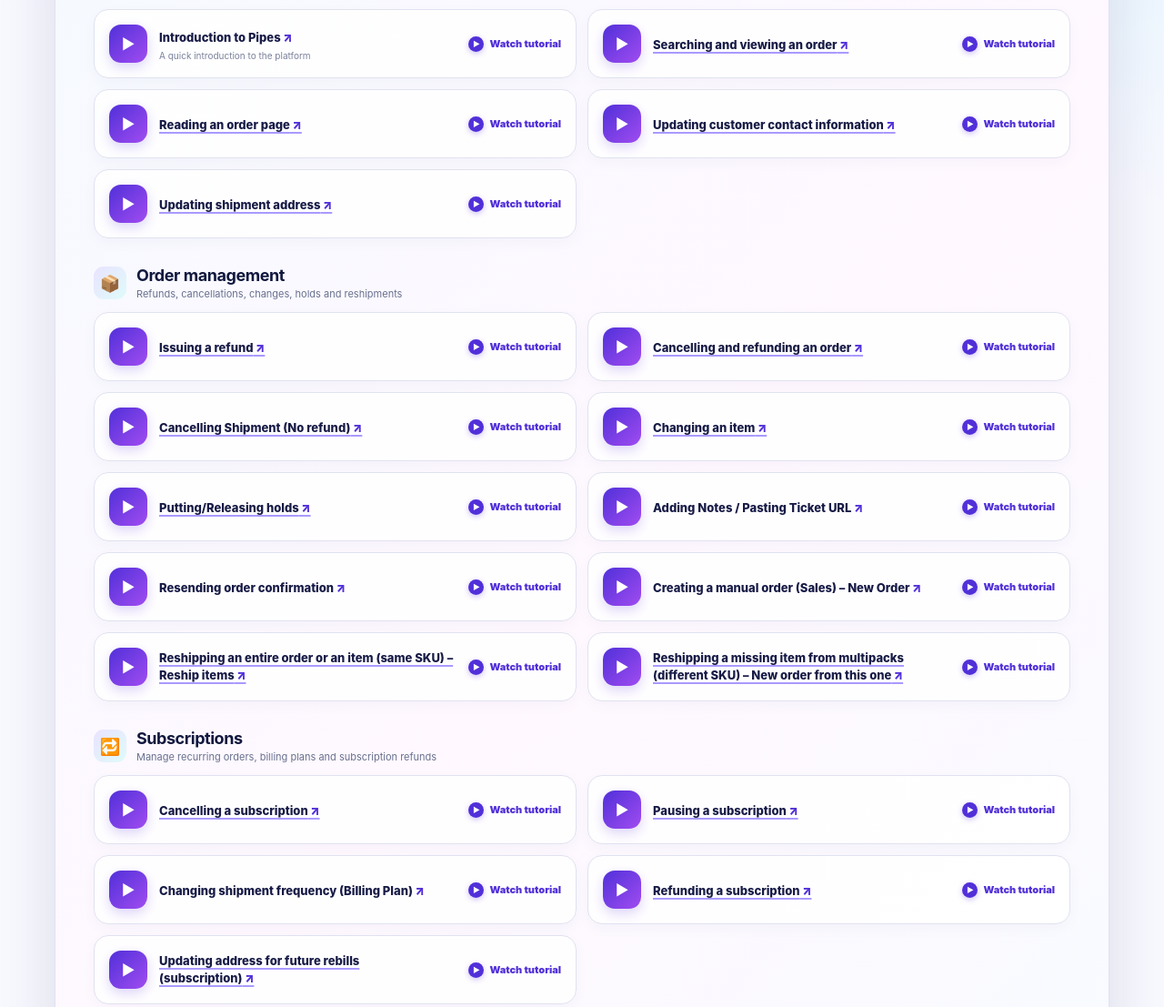
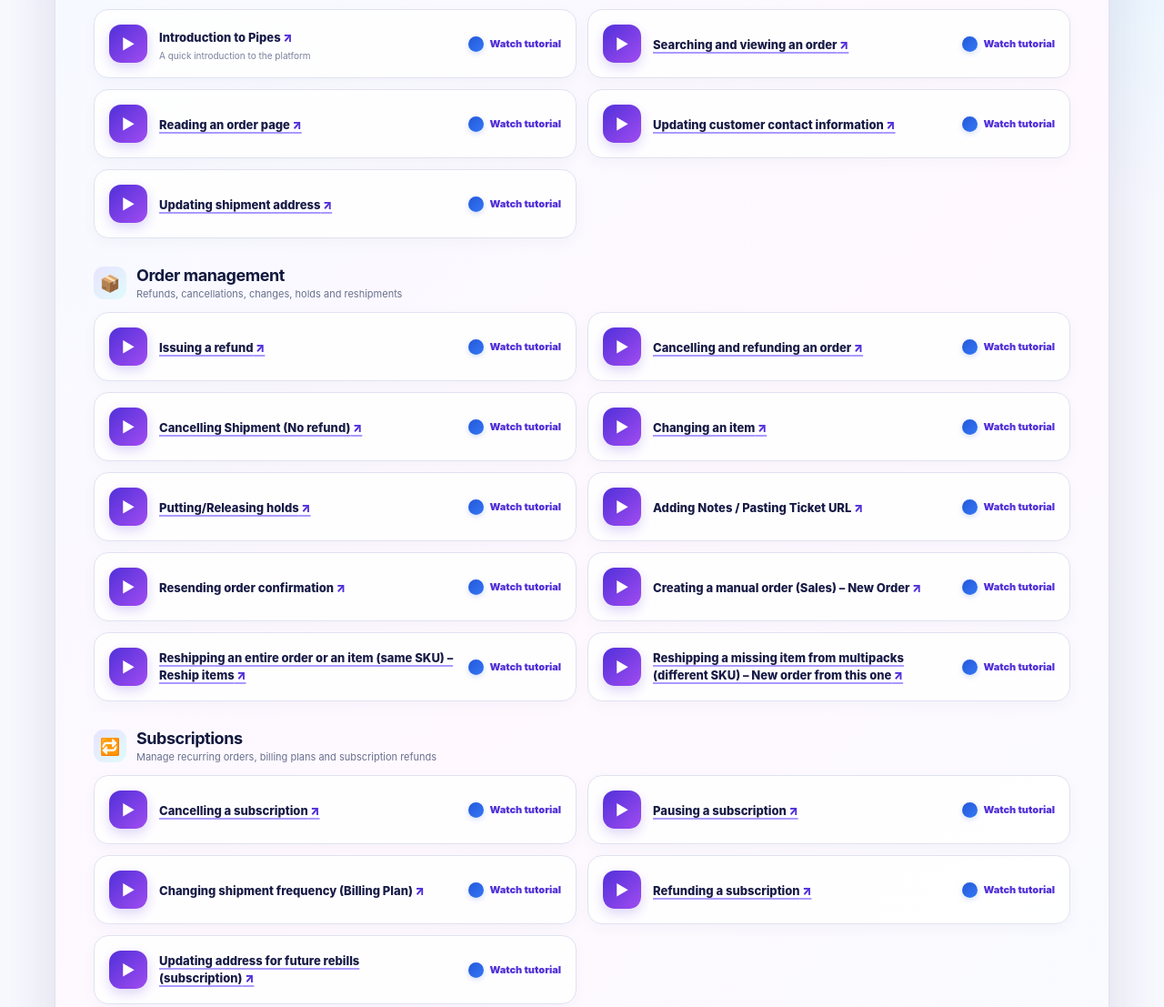
Before and after one commit to kohleen26/pipes-video-tutorial, a plain HTML site: page index.html in a window 1280 px wide. Shown: the part 786-1893 px from the top of the page at 91% size. Drawn offline with Linux system fonts and the light colour scheme.

Commit message:
Update tutorial icon styling to blue without play triangle

```diff
--- a/index.html
+++ b/index.html
@@ -40,7 +40,7 @@ h1 span{color:var(--cyan)}
 .topic-copy{flex:1;min-width:0}
 .topic-title{display:inline-block;margin:0;color:#171b46;font-size:13px;font-weight:850;line-height:1.45}.topic-title::after{content:" ↗";color:#5130d9;font-weight:950;white-space:nowrap}.manual-link{text-decoration:underline;text-decoration-color:#a99aff;text-decoration-thickness:1.5px;text-underline-offset:3px}.manual-link:hover{color:#5130d9;text-decoration-color:#5130d9}
 .topic-note{margin:4px 0 0;color:#7a809b;font-size:10px}
-.topic-link{display:inline-flex;align-items:center;gap:6px;flex:0 0 auto;color:#5130d9;text-decoration:none;font-size:11px;font-weight:950;white-space:nowrap}.watch-icon{display:inline-grid;place-items:center;width:17px;height:17px;border-radius:50%;background:#5130d9;color:#fff;font-size:8px;line-height:1;box-shadow:0 2px 6px #5130d94a}
+.topic-link{display:inline-flex;align-items:center;gap:6px;flex:0 0 auto;color:#5130d9;text-decoration:none;font-size:11px;font-weight:950;white-space:nowrap}.watch-icon{display:inline-block;width:17px;height:17px;flex:0 0 17px;border-radius:50%;background:linear-gradient(135deg,#2458d8,#3478f6);box-shadow:0 2px 6px #2458d833}
 .topic-link:hover{text-decoration:underline}
 .pending{background:#fafaff;border-style:dashed;box-shadow:none}
 .pending .play{background:#e9eaf4;color:#8a8fa9;box-shadow:none}
@@ -76,34 +76,34 @@ h1 span{color:var(--cyan)}
 <section class="section" data-section="Getting started">
 <div class="section-head"><div class="section-icon">🚀</div><div><h2>Getting started</h2><p class="section-sub">Learn the basics and navigate an order</p></div></div>
 <div class="grid">
-<article class="topic" data-title="Introduction to Pipes" data-category="Getting started"><div class="play">▶</div><div class="topic-copy"><p class="topic-title">Introduction to Pipes</p><p class="topic-note">A quick introduction to the platform</p></div><a class="topic-link" href="https://www.loom.com/share/036e6c49bbb2443691986a721a5525a3" target="_blank" rel="noopener noreferrer"><span class="watch-icon" aria-hidden="true">▶</span>Watch tutorial</a></article>
-<article class="topic" data-title="Searching and viewing an order" data-category="Getting started"><div class="play">▶</div><div class="topic-copy"><a class="topic-title manual-link" href="https://docs.fourammedia.com/handbook/cs/find-an-order" target="_blank" rel="noopener noreferrer">Searching and viewing an order</a></div><a class="topic-link" href="https://www.loom.com/share/d094d0199ed54a57a2449b8f56d4c7d2" target="_blank" rel="noopener noreferrer"><span class="watch-icon" aria-hidden="true">▶</span>Watch tutorial</a></article>
-<article class="topic" data-title="Reading an order page" data-category="Getting started"><div class="play">▶</div><div class="topic-copy"><a class="topic-title manual-link" href="https://docs.fourammedia.com/handbook/cs/read-an-order" target="_blank" rel="noopener noreferrer">Reading an order page</a></div><a class="topic-link" href="https://www.loom.com/share/3d6f6010075e4befa036e0eb13ef4853" target="_blank" rel="noopener noreferrer"><span class="watch-icon" aria-hidden="true">▶</span>Watch tutorial</a></article>
-<article class="topic" data-title="Updating customer contact information" data-category="Getting started"><div class="play">▶</div><div class="topic-copy"><a class="topic-title manual-link" href="https://docs.fourammedia.com/handbook/cs/update-contact-details" target="_blank" rel="noopener noreferrer">Updating customer contact information</a></div><a class="topic-link" href="https://www.loom.com/share/acff68fb099c43cd8c37ff998afc7946" target="_blank" rel="noopener noreferrer"><span class="watch-icon" aria-hidden="true">▶</span>Watch tutorial</a></article>
-<article class="topic" data-title="Updating shipment address" data-category="Getting started"><div class="play">▶</div><div class="topic-copy"><a class="topic-title manual-link" href="https://docs.fourammedia.com/handbook/cs/shipments" target="_blank" rel="noopener noreferrer">Updating shipment address</a></div><a class="topic-link" href="https://www.loom.com/share/1883bb22e98d4157b0391b0bc08f4a14" target="_blank" rel="noopener noreferrer"><span class="watch-icon" aria-hidden="true">▶</span>Watch tutorial</a></article>
+<article class="topic" data-title="Introduction to Pipes" data-category="Getting started"><div class="play">▶</div><div class="topic-copy"><p class="topic-title">Introduction to Pipes</p><p class="topic-note">A quick introduction to the platform</p></div><a class="topic-link" href="https://www.loom.com/share/036e6c49bbb2443691986a721a5525a3" target="_blank" rel="noopener noreferrer"><span class="watch-icon" aria-hidden="true"></span>Watch tutorial</a></article>
+<article class="topic" data-title="Searching and viewing an order" data-category="Getting started"><div class="play">▶</div><div class="topic-copy"><a class="topic-title manual-link" href="https://docs.fourammedia.com/handbook/cs/find-an-order" target="_blank" rel="noopener noreferrer">Searching and viewing an order</a></div><a class="topic-link" href="https://www.loom.com/share/d094d0199ed54a57a2449b8f56d4c7d2" target="_blank" rel="noopener noreferrer"><span class="watch-icon" aria-hidden="true"></span>Watch tutorial</a></article>
+<article class="topic" data-title="Reading an order page" data-category="Getting started"><div class="play">▶</div><div class="topic-copy"><a class="topic-title manual-link" href="https://docs.fourammedia.com/handbook/cs/read-an-order" target="_blank" rel="noopener noreferrer">Reading an order page</a></div><a class="topic-link" href="https://www.loom.com/share/3d6f6010075e4befa036e0eb13ef4853" target="_blank" rel="noopener noreferrer"><span class="watch-icon" aria-hidden="true"></span>Watch tutorial</a></article>
+<article class="topic" data-title="Updating customer contact information" data-category="Getting started"><div class="play">▶</div><div class="topic-copy"><a class="topic-title manual-link" href="https://docs.fourammedia.com/handbook/cs/update-contact-details" target="_blank" rel="noopener noreferrer">Updating customer contact information</a></div><a class="topic-link" href="https://www.loom.com/share/acff68fb099c43cd8c37ff998afc7946" target="_blank" rel="noopener noreferrer"><span class="watch-icon" aria-hidden="true"></span>Watch tutorial</a></article>
+<article class="topic" data-title="Updating shipment address" data-category="Getting started"><div class="play">▶</div><div class="topic-copy"><a class="topic-title manual-link" href="https://docs.fourammedia.com/handbook/cs/shipments" target="_blank" rel="noopener noreferrer">Updating shipment address</a></div><a class="topic-link" href="https://www.loom.com/share/1883bb22e98d4157b0391b0bc08f4a14" target="_blank" rel="noopener noreferrer"><span class="watch-icon" aria-hidden="true"></span>Watch tutorial</a></article>
 </div></section>
 <section class="section" data-section="Order management">
 <div class="section-head"><div class="section-icon">📦</div><div><h2>Order management</h2><p class="section-sub">Refunds, cancellations, changes, holds and reshipments</p></div></div>
 <div class="grid">
-<article class="topic" data-title="Issuing a refund" data-category="Order management"><div class="play">▶</div><div class="topic-copy"><a class="topic-title manual-link" href="https://docs.fourammedia.com/handbook/cs/shipments" target="_blank" rel="noopener noreferrer">Issuing a refund</a></div><a class="topic-link" href="https://www.loom.com/share/29924605a27a44a4b869a4f8d90abc6c" target="_blank" rel="noopener noreferrer"><span class="watch-icon" aria-hidden="true">▶</span>Watch tutorial</a></article>
-<article class="topic" data-title="Cancelling and refunding an order" data-category="Order management"><div class="play">▶</div><div class="topic-copy"><a class="topic-title manual-link" href="https://docs.fourammedia.com/handbook/cs/shipments" target="_blank" rel="noopener noreferrer">Cancelling and refunding an order</a></div><a class="topic-link" href="https://www.loom.com/share/0368f6ea26f8414090fd97f5b7e097d7" target="_blank" rel="noopener noreferrer"><span class="watch-icon" aria-hidden="true">▶</span>Watch tutorial</a></article>
-<article class="topic" data-title="Cancelling Shipment (No refund)" data-category="Order management"><div class="play">▶</div><div class="topic-copy"><a class="topic-title manual-link" href="https://docs.fourammedia.com/handbook/cs/shipments" target="_blank" rel="noopener noreferrer">Cancelling Shipment (No refund)</a></div><a class="topic-link" href="https://www.loom.com/share/0850347ebbaa4bd3bd4a7e0262a5e777" target="_blank" rel="noopener noreferrer"><span class="watch-icon" aria-hidden="true">▶</span>Watch tutorial</a></article>
-<article class="topic" data-title="Changing an item" data-category="Order management"><div class="play">▶</div><div class="topic-copy"><a class="topic-title manual-link" href="https://docs.fourammedia.com/handbook/cs/shipments" target="_blank" rel="noopener noreferrer">Changing an item</a></div><a class="topic-link" href="https://www.loom.com/share/ab0cefad10154abe82b66abeb786ccc6" target="_blank" rel="noopener noreferrer"><span class="watch-icon" aria-hidden="true">▶</span>Watch tutorial</a></article>
-<article class="topic" data-title="Putting/Releasing holds" data-category="Order management"><div class="play">▶</div><div class="topic-copy"><a class="topic-title manual-link" href="https://docs.fourammedia.com/handbook/cs/shipments#hold--release" target="_blank" rel="noopener noreferrer">Putting/Releasing holds</a></div><a class="topic-link" href="https://www.loom.com/share/66e2c472c74348508c3feb953939cc1e" target="_blank" rel="noopener noreferrer"><span class="watch-icon" aria-hidden="true">▶</span>Watch tutorial</a></article>
-<article class="topic" data-title="Adding Notes/ Pasting Ticket Url" data-category="Order management"><div class="play">▶</div><div class="topic-copy"><p class="topic-title">Adding Notes / Pasting Ticket URL</p></div><a class="topic-link" href="https://www.loom.com/share/8b559f52b2c14c71ae8e5a63f1685dbf" target="_blank" rel="noopener noreferrer"><span class="watch-icon" aria-hidden="true">▶</span>Watch tutorial</a></article>
-<article class="topic" data-title="Resending order confirmation" data-category="Order management"><div class="play">▶</div><div class="topic-copy"><p class="topic-title">Resending order confirmation</p></div><a class="topic-link" href="https://www.loom.com/share/40b3469fd55b488389ea608ceb09a7f9" target="_blank" rel="noopener noreferrer"><span class="watch-icon" aria-hidden="true">▶</span>Watch tutorial</a></article>
-<article class="topic" data-title="Creating a manual order (Sales) - New Order" data-category="Order management"><div class="play">▶</div><div class="topic-copy"><p class="topic-title">Creating a manual order (Sales) – New Order</p></div><a class="topic-link" href="https://www.loom.com/share/671db3cfa9054452a263a166e6a2c73c" target="_blank" rel="noopener noreferrer"><span class="watch-icon" aria-hidden="true">▶</span>Watch tutorial</a></article>
-<article class="topic" data-title="Reshipping an entire order or an item (same sku) - Reship items" data-category="Order management"><div class="play">▶</div><div class="topic-copy"><a class="topic-title manual-link" href="https://docs.fourammedia.com/handbook/cs/shipments#reship-items--reship-items-0--no-charge" target="_blank" rel="noopener noreferrer">Reshipping an entire order or an item (same SKU) – Reship items</a></div><a class="topic-link" href="https://www.loom.com/share/47c1a0c145574450933ceebf283af334" target="_blank" rel="noopener noreferrer"><span class="watch-icon" aria-hidden="true">▶</span>Watch tutorial</a></article>
-<article class="topic" data-title="Reshipping missing item from multipacks (different sku)- New order from this one" data-category="Order management"><div class="play">▶</div><div class="topic-copy"><a class="topic-title manual-link" href="https://docs.fourammedia.com/handbook/cs/shipments#new-order-from-this-one--different-items-or-a-different-address" target="_blank" rel="noopener noreferrer">Reshipping a missing item from multipacks (different SKU) – New order from this one</a></div><a class="topic-link" href="https://www.loom.com/share/4107a10f24234e6583e999a4703e657a" target="_blank" rel="noopener noreferrer"><span class="watch-icon" aria-hidden="true">▶</span>Watch tutorial</a></article>
+<article class="topic" data-title="Issuing a refund" data-category="Order management"><div class="play">▶</div><div class="topic-copy"><a class="topic-title manual-link" href="https://docs.fourammedia.com/handbook/cs/shipments" target="_blank" rel="noopener noreferrer">Issuing a refund</a></div><a class="topic-link" href="https://www.loom.com/share/29924605a27a44a4b869a4f8d90abc6c" target="_blank" rel="noopener noreferrer"><span class="watch-icon" aria-hidden="true"></span>Watch tutorial</a></article>
+<article class="topic" data-title="Cancelling and refunding an order" data-category="Order management"><div class="play">▶</div><div class="topic-copy"><a class="topic-title manual-link" href="https://docs.fourammedia.com/handbook/cs/shipments" target="_blank" rel="noopener noreferrer">Cancelling and refunding an order</a></div><a class="topic-link" href="https://www.loom.com/share/0368f6ea26f8414090fd97f5b7e097d7" target="_blank" rel="noopener noreferrer"><span class="watch-icon" aria-hidden="true"></span>Watch tutorial</a></article>
+<article class="topic" data-title="Cancelling Shipment (No refund)" data-category="Order management"><div class="play">▶</div><div class="topic-copy"><a class="topic-title manual-link" href="https://docs.fourammedia.com/handbook/cs/shipments" target="_blank" rel="noopener noreferrer">Cancelling Shipment (No refund)</a></div><a class="topic-link" href="https://www.loom.com/share/0850347ebbaa4bd3bd4a7e0262a5e777" target="_blank" rel="noopener noreferrer"><span class="watch-icon" aria-hidden="true"></span>Watch tutorial</a></article>
+<article class="topic" data-title="Changing an item" data-category="Order management"><div class="play">▶</div><div class="topic-copy"><a class="topic-title manual-link" href="https://docs.fourammedia.com/handbook/cs/shipments" target="_blank" rel="noopener noreferrer">Changing an item</a></div><a class="topic-link" href="https://www.loom.com/share/ab0cefad10154abe82b66abeb786ccc6" target="_blank" rel="noopener noreferrer"><span class="watch-icon" aria-hidden="true"></span>Watch tutorial</a></article>
+<article class="topic" data-title="Putting/Releasing holds" data-category="Order management"><div class="play">▶</div><div class="topic-copy"><a class="topic-title manual-link" href="https://docs.fourammedia.com/handbook/cs/shipments#hold--release" target="_blank" rel="noopener noreferrer">Putting/Releasing holds</a></div><a class="topic-link" href="https://www.loom.com/share/66e2c472c74348508c3feb953939cc1e" target="_blank" rel="noopener noreferrer"><span class="watch-icon" aria-hidden="true"></span>Watch tutorial</a></article>
+<article class="topic" data-title="Adding Notes/ Pasting Ticket Url" data-category="Order management"><div class="play">▶</div><div class="topic-copy"><p class="topic-title">Adding Notes / Pasting Ticket URL</p></div><a class="topic-link" href="https://www.loom.com/share/8b559f52b2c14c71ae8e5a63f1685dbf" target="_blank" rel="noopener noreferrer"><span class="watch-icon" aria-hidden="true"></span>Watch tutorial</a></article>
+<article class="topic" data-title="Resending order confirmation" data-category="Order management"><div class="play">▶</div><div class="topic-copy"><p class="topic-title">Resending order confirmation</p></div><a class="topic-link" href="https://www.loom.com/share/40b3469fd55b488389ea608ceb09a7f9" target="_blank" rel="noopener noreferrer"><span class="watch-icon" aria-hidden="true"></span>Watch tutorial</a></article>
+<article class="topic" data-title="Creating a manual order (Sales) - New Order" data-category="Order management"><div class="play">▶</div><div class="topic-copy"><p class="topic-title">Creating a manual order (Sales) – New Order</p></div><a class="topic-link" href="https://www.loom.com/share/671db3cfa9054452a263a166e6a2c73c" target="_blank" rel="noopener noreferrer"><span class="watch-icon" aria-hidden="true"></span>Watch tutorial</a></article>
+<article class="topic" data-title="Reshipping an entire order or an item (same sku) - Reship items" data-category="Order management"><div class="play">▶</div><div class="topic-copy"><a class="topic-title manual-link" href="https://docs.fourammedia.com/handbook/cs/shipments#reship-items--reship-items-0--no-charge" target="_blank" rel="noopener noreferrer">Reshipping an entire order or an item (same SKU) – Reship items</a></div><a class="topic-link" href="https://www.loom.com/share/47c1a0c145574450933ceebf283af334" target="_blank" rel="noopener noreferrer"><span class="watch-icon" aria-hidden="true"></span>Watch tutorial</a></article>
+<article class="topic" data-title="Reshipping missing item from multipacks (different sku)- New order from this one" data-category="Order management"><div class="play">▶</div><div class="topic-copy"><a class="topic-title manual-link" href="https://docs.fourammedia.com/handbook/cs/shipments#new-order-from-this-one--different-items-or-a-different-address" target="_blank" rel="noopener noreferrer">Reshipping a missing item from multipacks (different SKU) – New order from this one</a></div><a class="topic-link" href="https://www.loom.com/share/4107a10f24234e6583e999a4703e657a" target="_blank" rel="noopener noreferrer"><span class="watch-icon" aria-hidden="true"></span>Watch tutorial</a></article>
 </div></section>
 <section class="section" data-section="Subscriptions">
 <div class="section-head"><div class="section-icon">🔁</div><div><h2>Subscriptions</h2><p class="section-sub">Manage recurring orders, billing plans and subscription refunds</p></div></div>
 <div class="grid">
-<article class="topic" data-title="Cancelling a subscription" data-category="Subscriptions"><div class="play">▶</div><div class="topic-copy"><a class="topic-title manual-link" href="https://docs.fourammedia.com/handbook/cs/subscriptions" target="_blank" rel="noopener noreferrer">Cancelling a subscription</a></div><a class="topic-link" href="https://www.loom.com/share/9f0baff724d54c6ca48e6fa53ef4e350" target="_blank" rel="noopener noreferrer"><span class="watch-icon" aria-hidden="true">▶</span>Watch tutorial</a></article>
-<article class="topic" data-title="Pausing a Subscription" data-category="Subscriptions"><div class="play">▶</div><div class="topic-copy"><a class="topic-title manual-link" href="https://docs.fourammedia.com/handbook/cs/subscriptions" target="_blank" rel="noopener noreferrer">Pausing a subscription</a></div><a class="topic-link" href="https://www.loom.com/share/bd6a0fed0fe249dd8f2996fec9f9bc2a" target="_blank" rel="noopener noreferrer"><span class="watch-icon" aria-hidden="true">▶</span>Watch tutorial</a></article>
-<article class="topic" data-title="Changing shipment frequency (Billing Plan)" data-category="Subscriptions"><div class="play">▶</div><div class="topic-copy"><p class="topic-title">Changing shipment frequency (Billing Plan)</p></div><a class="topic-link" href="https://www.loom.com/share/bd6a0fed0fe249dd8f2996fec9f9bc2a" target="_blank" rel="noopener noreferrer"><span class="watch-icon" aria-hidden="true">▶</span>Watch tutorial</a></article>
-<article class="topic" data-title="Refunding a subscription" data-category="Subscriptions"><div class="play">▶</div><div class="topic-copy"><a class="topic-title manual-link" href="https://docs.fourammedia.com/handbook/cs/refunds" target="_blank" rel="noopener noreferrer">Refunding a subscription</a></div><a class="topic-link" href="https://www.loom.com/share/57c29ba20cb6413284c812df254bcbe6" target="_blank" rel="noopener noreferrer"><span class="watch-icon" aria-hidden="true">▶</span>Watch tutorial</a></article>
-<article class="topic" data-title="Updating address for future rebills(subscription)" data-category="Subscriptions"><div class="play">▶</div><div class="topic-copy"><a class="topic-title manual-link" href="https://docs.fourammedia.com/handbook/cs/subscriptions" target="_blank" rel="noopener noreferrer">Updating address for future rebills (subscription)</a></div><a class="topic-link" href="https://www.loom.com/share/67eb401023c94d28b6d69b9c2b85ec41" target="_blank" rel="noopener noreferrer"><span class="watch-icon" aria-hidden="true">▶</span>Watch tutorial</a></article>
+<article class="topic" data-title="Cancelling a subscription" data-category="Subscriptions"><div class="play">▶</div><div class="topic-copy"><a class="topic-title manual-link" href="https://docs.fourammedia.com/handbook/cs/subscriptions" target="_blank" rel="noopener noreferrer">Cancelling a subscription</a></div><a class="topic-link" href="https://www.loom.com/share/9f0baff724d54c6ca48e6fa53ef4e350" target="_blank" rel="noopener noreferrer"><span class="watch-icon" aria-hidden="true"></span>Watch tutorial</a></article>
+<article class="topic" data-title="Pausing a Subscription" data-category="Subscriptions"><div class="play">▶</div><div class="topic-copy"><a class="topic-title manual-link" href="https://docs.fourammedia.com/handbook/cs/subscriptions" target="_blank" rel="noopener noreferrer">Pausing a subscription</a></div><a class="topic-link" href="https://www.loom.com/share/bd6a0fed0fe249dd8f2996fec9f9bc2a" target="_blank" rel="noopener noreferrer"><span class="watch-icon" aria-hidden="true"></span>Watch tutorial</a></article>
+<article class="topic" data-title="Changing shipment frequency (Billing Plan)" data-category="Subscriptions"><div class="play">▶</div><div class="topic-copy"><p class="topic-title">Changing shipment frequency (Billing Plan)</p></div><a class="topic-link" href="https://www.loom.com/share/bd6a0fed0fe249dd8f2996fec9f9bc2a" target="_blank" rel="noopener noreferrer"><span class="watch-icon" aria-hidden="true"></span>Watch tutorial</a></article>
+<article class="topic" data-title="Refunding a subscription" data-category="Subscriptions"><div class="play">▶</div><div class="topic-copy"><a class="topic-title manual-link" href="https://docs.fourammedia.com/handbook/cs/refunds" target="_blank" rel="noopener noreferrer">Refunding a subscription</a></div><a class="topic-link" href="https://www.loom.com/share/57c29ba20cb6413284c812df254bcbe6" target="_blank" rel="noopener noreferrer"><span class="watch-icon" aria-hidden="true"></span>Watch tutorial</a></article>
+<article class="topic" data-title="Updating address for future rebills(subscription)" data-category="Subscriptions"><div class="play">▶</div><div class="topic-copy"><a class="topic-title manual-link" href="https://docs.fourammedia.com/handbook/cs/subscriptions" target="_blank" rel="noopener noreferrer">Updating address for future rebills (subscription)</a></div><a class="topic-link" href="https://www.loom.com/share/67eb401023c94d28b6d69b9c2b85ec41" target="_blank" rel="noopener noreferrer"><span class="watch-icon" aria-hidden="true"></span>Watch tutorial</a></article>
 </div></section>
 <section class="section" data-section="Tagging">
 <div class="section-head"><div class="section-icon">🏷️</div><div><h2>Tagging</h2><p class="section-sub">Use the right tags and follow the tagging flow</p></div></div>
```
